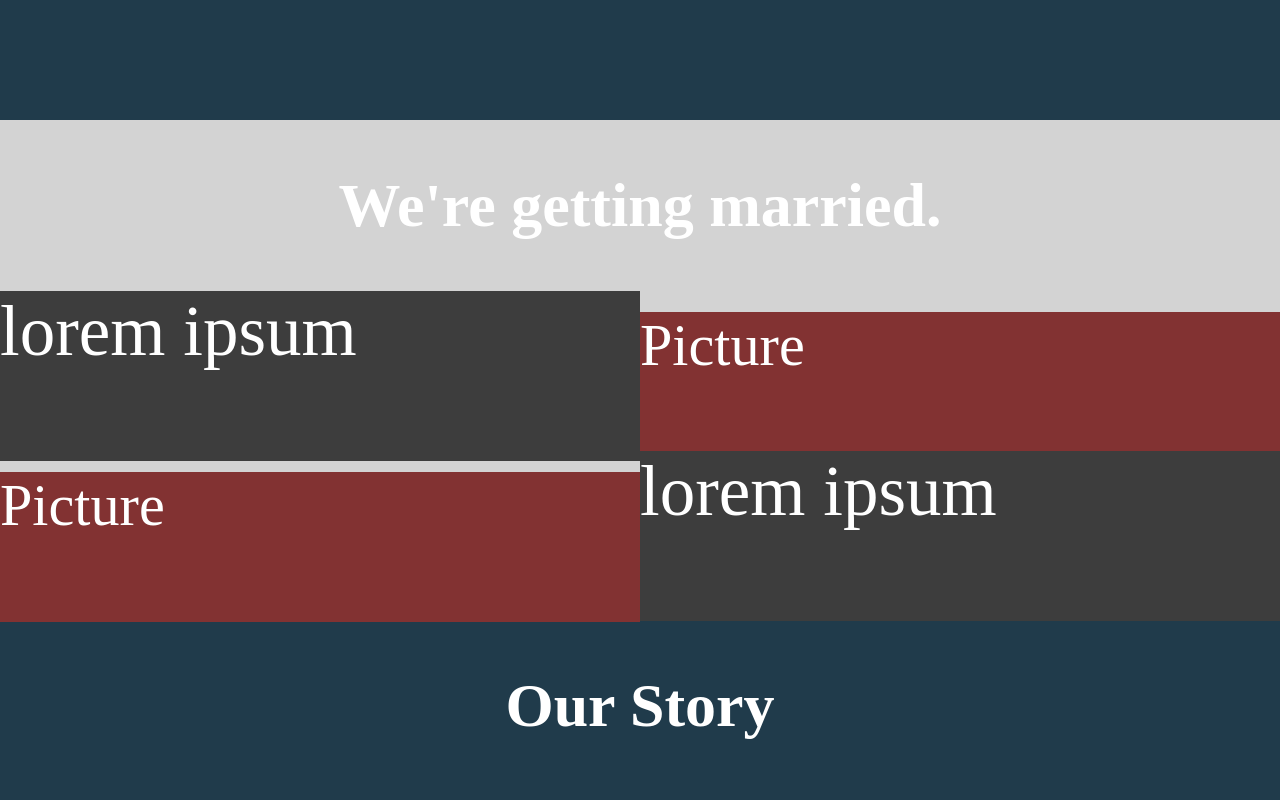
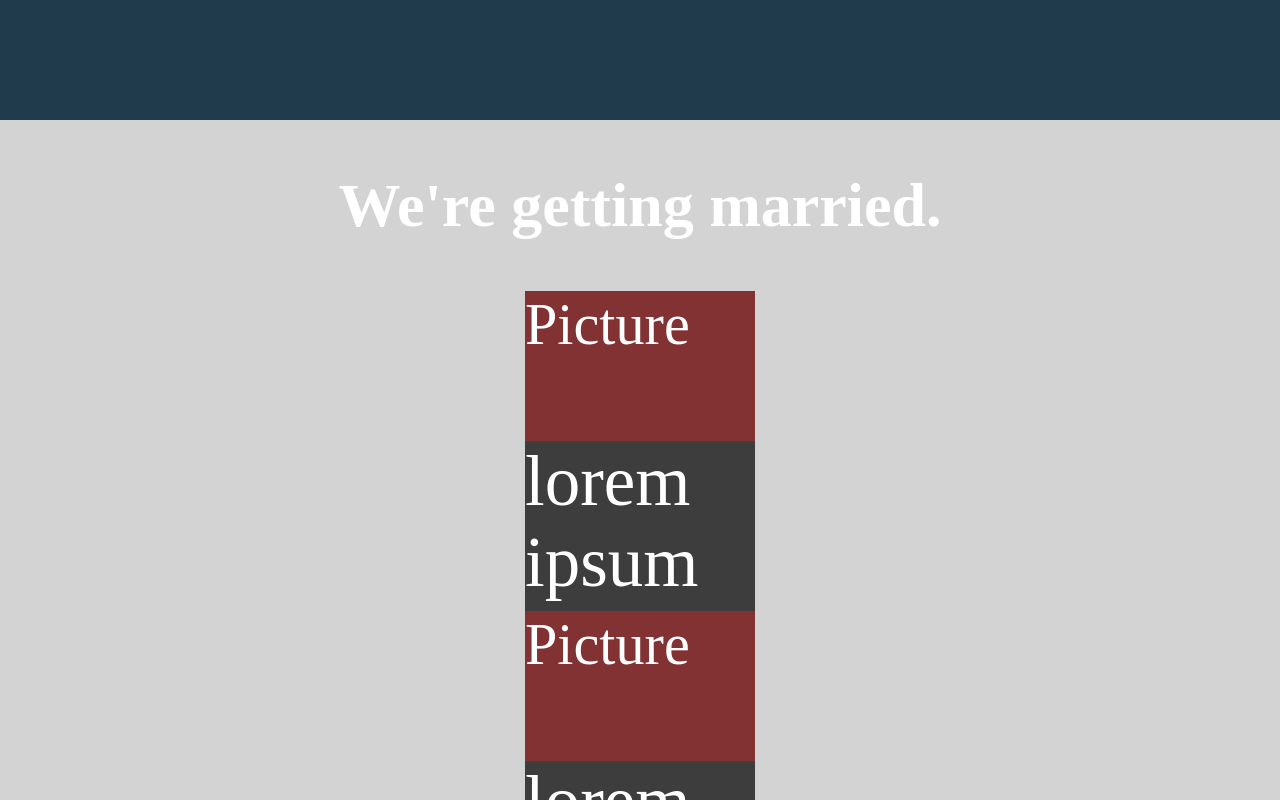
Before and after one commit to jbanass/jojo-wedding, an Angular app: page / in a window 1280 px wide. Shown: the part 680-1480 px from the top of the page. Built offline with nearby package versions, Linux system fonts and the light colour scheme; a web font is replaced by a local one.

Commit message:
fixing bride-groom layout from mockup

```diff
--- a/src/app/bride-groom/bride-groom.component.css
+++ b/src/app/bride-groom/bride-groom.component.css
@@ -1,6 +1,7 @@
 .bride-groom-container {
   background-color:#d3d3d3;
-  height:500px;
+  height: auto;
+    padding-bottom: 40px;
 }
 
 .bride-groom-header {
@@ -11,8 +12,10 @@
 }
 
 .square-container {
-   display:inline-block;
-   width:50%;
+  width: 230px;
+  position: relative;
+  left: 50%;
+  transform: translate(-50%,0);
 }
 
 .couple-description {
--- a/src/app/bride-groom/bride-groom.component.html
+++ b/src/app/bride-groom/bride-groom.component.html
@@ -3,17 +3,16 @@
         <h1 class="bride-groom-header">We're getting married.</h1>
     </div>
     <div class="couple-container">
+        <div class="square-container couple-picture">
+            Picture
+        </div>
         <div class="square-container couple-description">
             <p>lorem ipsum</p>
         </div>
-        <div class="square-container couple-picture couple-picture-right">
-            Picture
-        </div>
-        <br />
         <div class="square-container couple-picture">
             Picture
         </div>
-        <div class="square-container couple-description couple-description-right">
+        <div class="square-container couple-description">
             <p>lorem ipsum</p>
         </div>
     </div>
```
